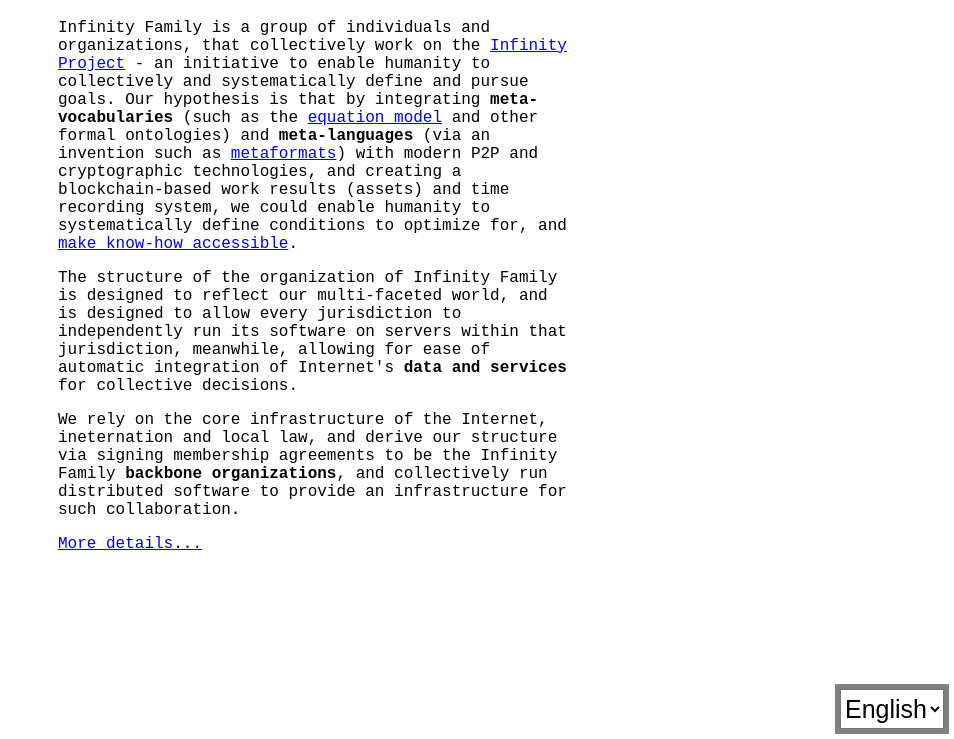
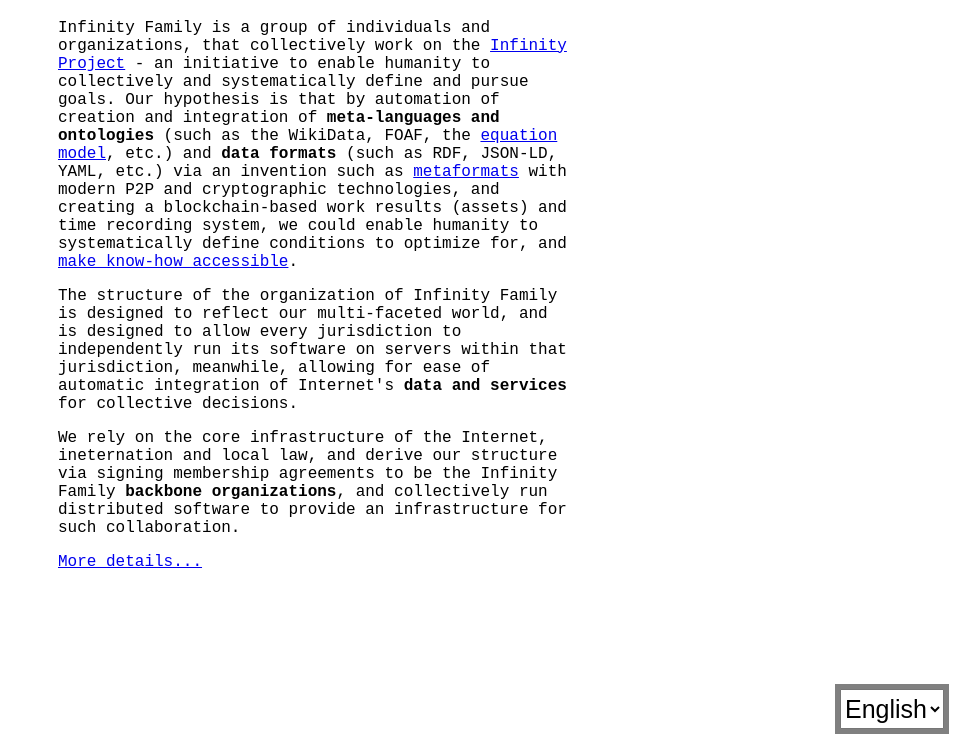
Before and after one commit to infamily/infinity-family, a plain HTML site: page index.html in a window 1280 px wide. Shown: the part 61-800 px from the top of the page, without its empty margins (326-1280 px from the left). Drawn offline with Linux system fonts and the light colour scheme.

Commit message:
Update index.html

```diff
--- a/index.html
+++ b/index.html
@@ -47,7 +47,7 @@
 <h1><span class="en">Infinity Family</span>
     <span class="zh">无界家庭！</span></h1>
 
-<p><span class="en">Infinity Family is a group of individuals and organizations, that collectively work on the <a href="https://github.com/infamily">Infinity Project</a> - an initiative to enable humanity to collectively and systematically define and pursue goals. Our hypothesis is that by integrating <b>meta-vocabularies</b> (such as the <a href="http://wefindx.net/">equation model</a> and other formal ontologies) and <b>meta-languages</b> (via an invention such as <a href="https://book.mindey.com">metaformats</a>) with modern P2P and cryptographic technologies, and creating a blockchain-based work results (assets) and time recording system, we could enable humanity to systematically define conditions to optimize for, and <a href="https://wefindx.org/static/media/oo.mp4">make know-how accessible</a>.</span></p>
+<p><span class="en">Infinity Family is a group of individuals and organizations, that collectively work on the <a href="https://github.com/infamily">Infinity Project</a> - an initiative to enable humanity to collectively and systematically define and pursue goals. Our hypothesis is that by automation of creation and integration of <b>meta-languages and ontologies</b> (such as the WikiData, FOAF, the <a href="http://wefindx.net/">equation model</a>, etc.) and <b>data formats</b> (such as RDF, JSON-LD, YAML, etc.) via an invention such as <a href="https://book.mindey.com">metaformats</a> with modern P2P and cryptographic technologies, and creating a blockchain-based work results (assets) and time recording system, we could enable humanity to systematically define conditions to optimize for, and <a href="https://wefindx.org/static/media/oo.mp4">make know-how accessible</a>.</span></p>
 <span class="zh">这里会有<a href="https://github.com/infamily/infinity-family#infinity-family">无界家庭</a>的描述。<a href="https://wefindx.org/static/media/in.mp4">看视频</a>。</span></p>
 
 <p><span class="en">The structure of the organization of Infinity Family is designed to reflect our multi-faceted world, and is designed to allow every jurisdiction to independently run its software on servers within that jurisdiction, meanwhile, allowing for ease of automatic integration of Internet's <b>data and services</b> for collective decisions.</span></p>
```
